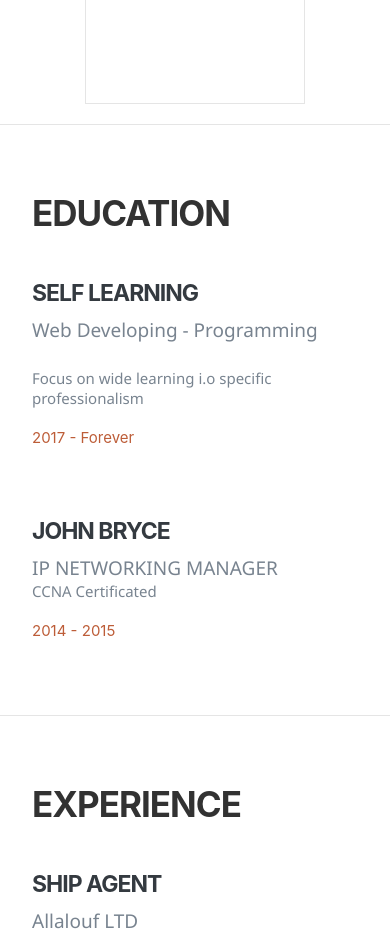
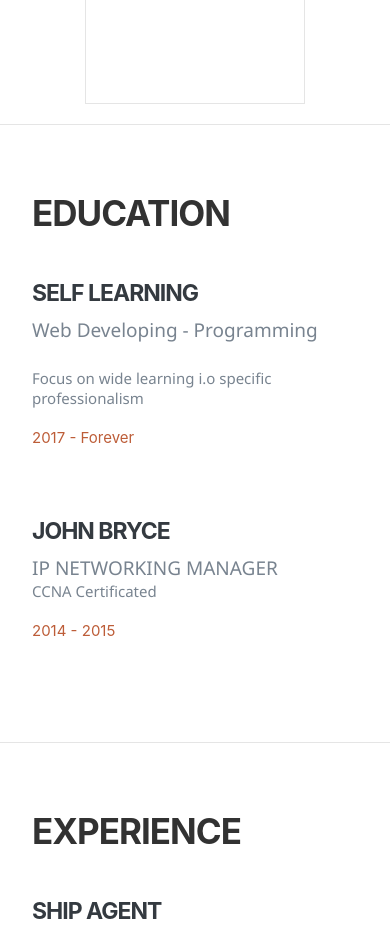
Before and after one commit to Benjamn89/profile-react, a React (Create React App) app: page / in a window 390 px wide. Shown: the part 2320-3258 px from the top of the page. Built offline with nearby package versions, Linux system fonts and the light colour scheme.

Commit message:
fix the education section phone view

```diff
--- a/src/Components/EDUCATION/index.css
+++ b/src/Components/EDUCATION/index.css
@@ -1,5 +1,6 @@
 #EDUCATION {
-  height: 70vh;
+  min-height: 70vh;
+  height: auto;
   transition: 0.5s;
   padding-left: 20rem;
   border-bottom: 1px solid rgba(0, 0, 0, 0.1);
```
